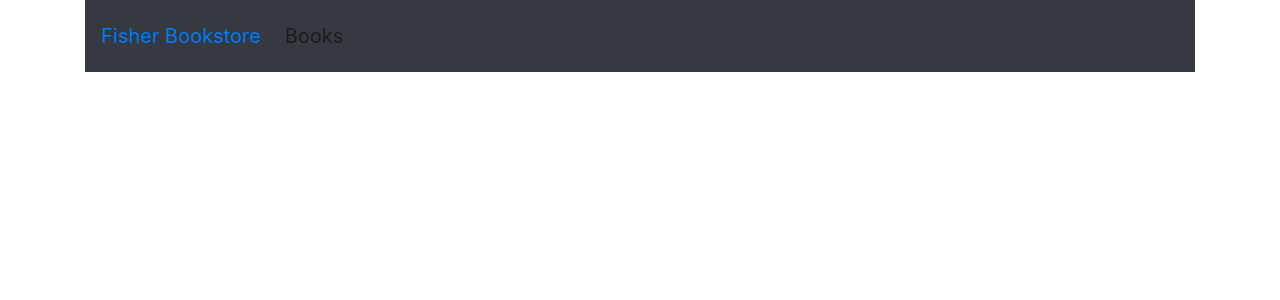
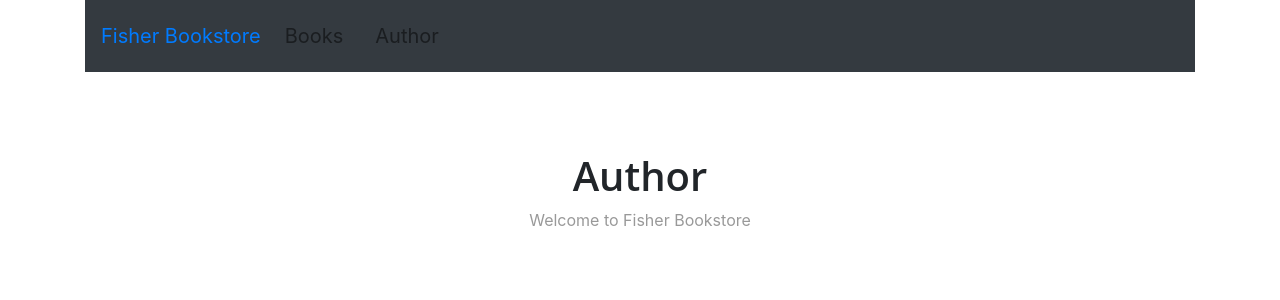
Before and after one commit to Kovei3156/Fisher-Bookstore, a React (Create React App) app: page /author in a window 1280 px wide. Shown: the top 300 px of the page. Built offline with nearby package versions, Linux system fonts and the light colour scheme.

Commit message:
Authors (#21)
* pls

* new

* new changes

```diff
--- a/src/App.js
+++ b/src/App.js
@@ -21,6 +21,16 @@ export default class App extends Component{
             </Nav>
           </Navbar.Collapse>
         </Navbar.Brand>
+        <Navbar.Brand>
+          <Navbar.Toggle aria-controls="basic-navbar-nav"/>
+          <Navbar.Collapse className="justify-content-end">
+            <Nav>
+              <NavItem>
+                <Nav.Link href="/author"> Author </Nav.Link>
+              </NavItem>
+            </Nav>
+          </Navbar.Collapse>
+        </Navbar.Brand>
 
       </Navbar>
       <Routes />
--- a/src/Routes.js
+++ b/src/Routes.js
@@ -2,12 +2,14 @@ import React from "react";
 import {Route, Switch} from "react-router-dom";
 import Home from "./home/home";
 import books from "./books/books"
+import Author from "./author/author";
 
 export default function Routes(){
     return(
         <Switch>
             <Route path="/" exact component = {Home}/>
             <Route path="/books" exact component = {books}/>
+            <Route path="/author" exact component = {Author}/>
         </Switch>
     );
 }
--- /dev/null
+++ b/src/author/author.css
@@ -0,0 +1,13 @@
+.lander{
+    padding: 80px 0;
+    text-align:center;
+}
+
+.lander h1{
+    font-family: "Open Sans", sans-serif;
+    font-weight: 600;
+}
+
+.lander p{
+    color: #999;
+}
--- /dev/null
+++ b/src/author/author.js
@@ -0,0 +1,13 @@
+import React from "react";
+import "./author.css";
+
+export default function Author(){
+    return(
+        <div className="Author">
+            <div className="lander">
+                <h1>Author</h1>
+                <p>Welcome to Fisher Bookstore</p>
+            </div>
+        </div>
+    );
+}
```
Also changed, not shown: 1 other file (tests, documents, lock files or other folders).
